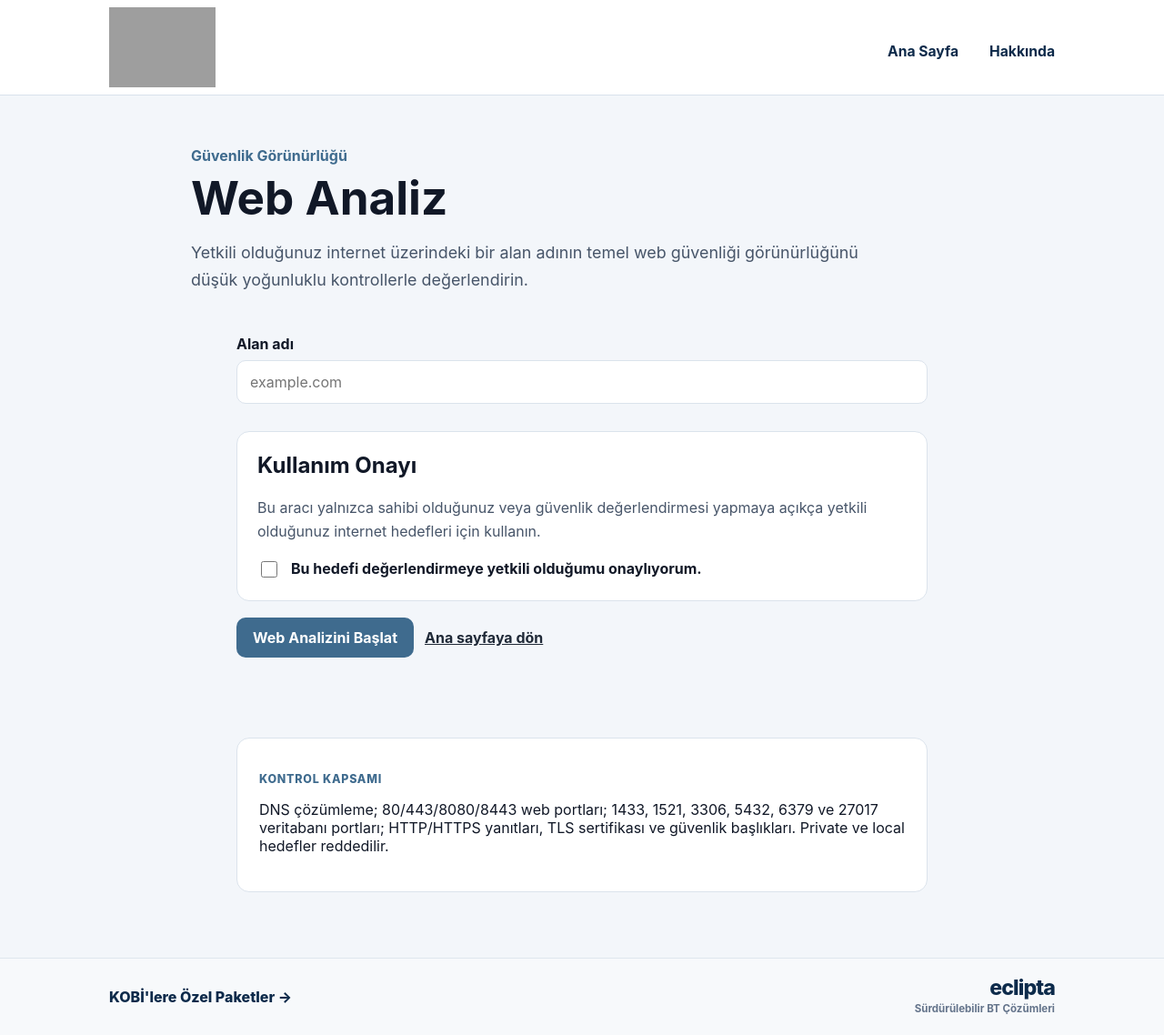
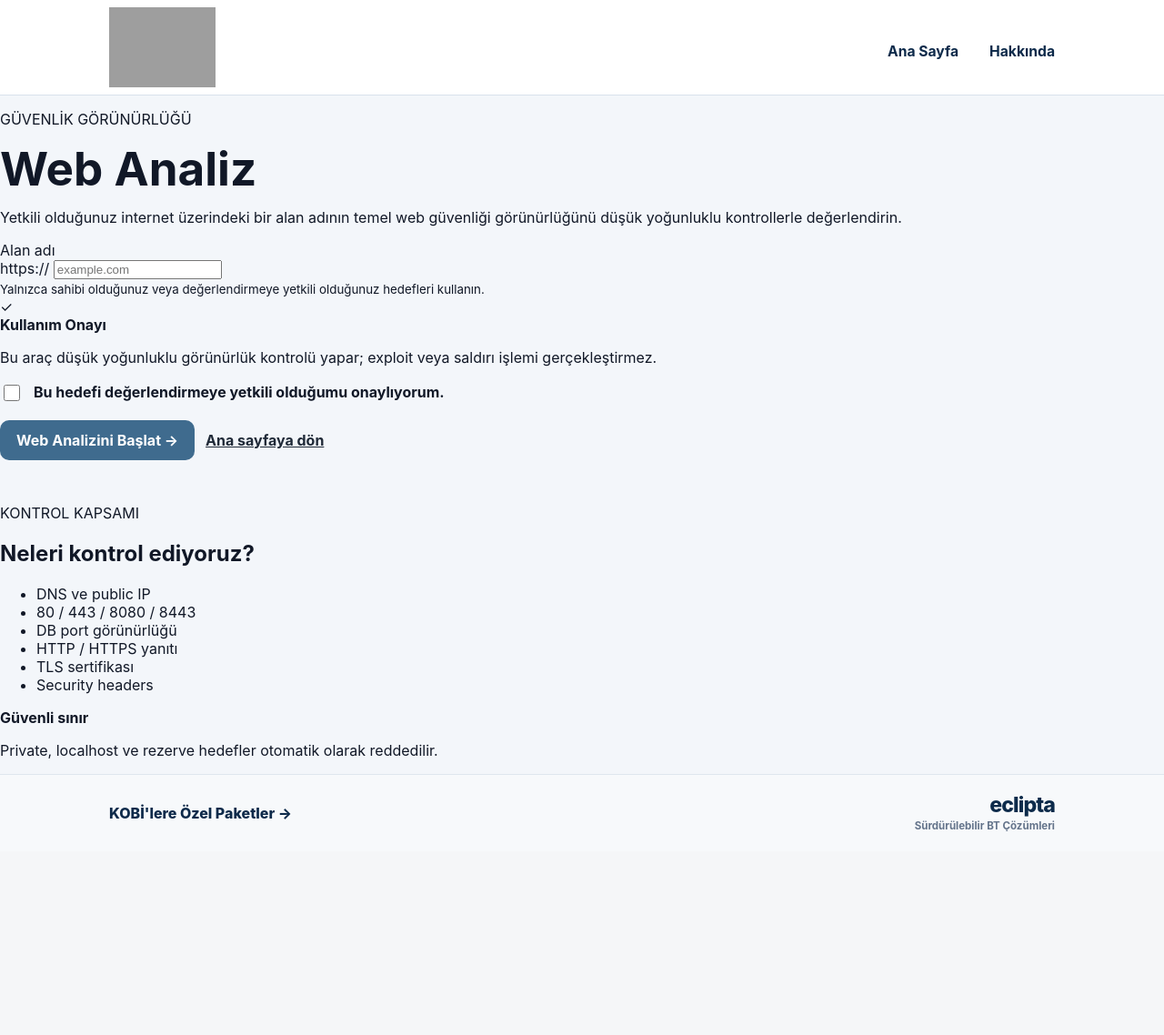
Before and after one commit to YagmurEr/siberkobi, a Flask app: page /openscan in a window 1280 px wide. Shown: the whole page at 91% size. After the commit the page ends 914 px from the top, so only its background shows below. Run offline with Flask 3, Linux system fonts and the light colour scheme; grey boxes are pictures that could not be loaded.

Commit message:
style: redesign Web Analiz workspace

```diff
--- a/app/templates/openscan.html
+++ b/app/templates/openscan.html
@@ -1,45 +1,51 @@
 {% extends "base.html" %}
 {% block title %}SiberKOBİ · Web Analiz{% endblock %}
+{% block body_class %}page-tool page-web-analysis{% endblock %}
 {% block content %}
-<div class="tool-page">
-<section class="hero tool-hero">
-  <p class="eyebrow">Güvenlik Görünürlüğü</p>
+<section class="tool-shell">
+  <div class="tool-shell-main">
+    <header class="tool-page-header">
+      <p class="ui-kicker ui-kicker--dark">GÜVENLİK GÖRÜNÜRLÜĞÜ</p>
       <h1>Web Analiz</h1>
-  <p class="lead">
+      <p>
         Yetkili olduğunuz internet üzerindeki bir alan adının temel web güvenliği
         görünürlüğünü düşük yoğunluklu kontrollerle değerlendirin.
       </p>
-</section>
+    </header>
 
-{% if error %}
-<p class="alert">{{ error }}</p>
-{% endif %}
+    {% if error %}<p class="alert">{{ error }}</p>{% endif %}
 
-<form method="post" action="{{ url_for('web.openscan_result') }}" class="scan-form" data-scan-form>
-  <label for="target"><strong>Alan adı</strong></label>
+    <form method="post" action="{{ url_for('web.openscan_result') }}" class="modern-form" data-scan-form>
+      <div class="form-block">
+        <label for="target">Alan adı</label>
+        <div class="input-shell">
+          <span>https://</span>
           <input id="target" name="target" type="text" inputmode="url"
                  placeholder="example.com" value="{{ target or '' }}" required>
+        </div>
+        <small>Yalnızca sahibi olduğunuz veya değerlendirmeye yetkili olduğunuz hedefleri kullanın.</small>
+      </div>
 
-  <div class="authorization">
-    <h2>Kullanım Onayı</h2>
-    <p>
-      Bu aracı yalnızca sahibi olduğunuz veya güvenlik değerlendirmesi yapmaya
-      açıkça yetkili olduğunuz internet hedefleri için kullanın.
-    </p>
+      <div class="consent-card">
+        <div class="consent-icon">✓</div>
+        <div>
+          <strong>Kullanım Onayı</strong>
+          <p>Bu araç düşük yoğunluklu görünürlük kontrolü yapar; exploit veya saldırı işlemi gerçekleştirmez.</p>
           <label class="authorization-check">
             <input type="checkbox" name="authorization_confirmed" value="yes" required>
             <span>Bu hedefi değerlendirmeye yetkili olduğumu onaylıyorum.</span>
           </label>
         </div>
+      </div>
 
-  <div class="actions">
-    <button type="submit">Web Analizini Başlat</button>
+      <div class="actions modern-actions">
+        <button type="submit">Web Analizini Başlat <span>→</span></button>
         <a class="secondary-link" href="{{ url_for('web.index') }}">Ana sayfaya dön</a>
       </div>
     </form>
 
     <section class="scan-progress-card" data-scan-progress hidden aria-live="polite">
-  <p class="module-kicker">Analiz çalışıyor</p>
+      <p class="ui-kicker ui-kicker--dark">ANALİZ ÇALIŞIYOR</p>
       <h2>Hedef üzerinde temel kontroller yapılıyor</h2>
       <ol class="scan-steps">
         <li>Alan adı ve public IP doğrulaması</li>
@@ -48,16 +54,26 @@
         <li>TLS sertifika ve protokol kontrolü</li>
         <li>Security header ve risk bulgularının hazırlanması</li>
       </ol>
-  <p class="muted">Tarama düşük yoğunlukludur; exploit veya saldırı işlemi yapılmaz.</p>
-</section>
-
-<section class="module-status-card">
-  <p class="module-kicker">Kontrol kapsamı</p>
-  <p>
-    DNS çözümleme; 80/443/8080/8443 web portları; 1433, 1521, 3306, 5432,
-    6379 ve 27017 veritabanı portları; HTTP/HTTPS yanıtları, TLS sertifikası
-    ve güvenlik başlıkları. Private ve local hedefler reddedilir.
-  </p>
     </section>
   </div>
+
+  <aside class="tool-shell-aside">
+    <div class="aside-card">
+      <span class="aside-label">KONTROL KAPSAMI</span>
+      <h2>Neleri kontrol ediyoruz?</h2>
+      <ul class="aside-check-list">
+        <li>DNS ve public IP</li>
+        <li>80 / 443 / 8080 / 8443</li>
+        <li>DB port görünürlüğü</li>
+        <li>HTTP / HTTPS yanıtı</li>
+        <li>TLS sertifikası</li>
+        <li>Security headers</li>
+      </ul>
+    </div>
+    <div class="aside-note">
+      <strong>Güvenli sınır</strong>
+      <p>Private, localhost ve rezerve hedefler otomatik olarak reddedilir.</p>
+    </div>
+  </aside>
+</section>
 {% endblock %}
```
Lines whose indentation alone changed are shown as unchanged.
